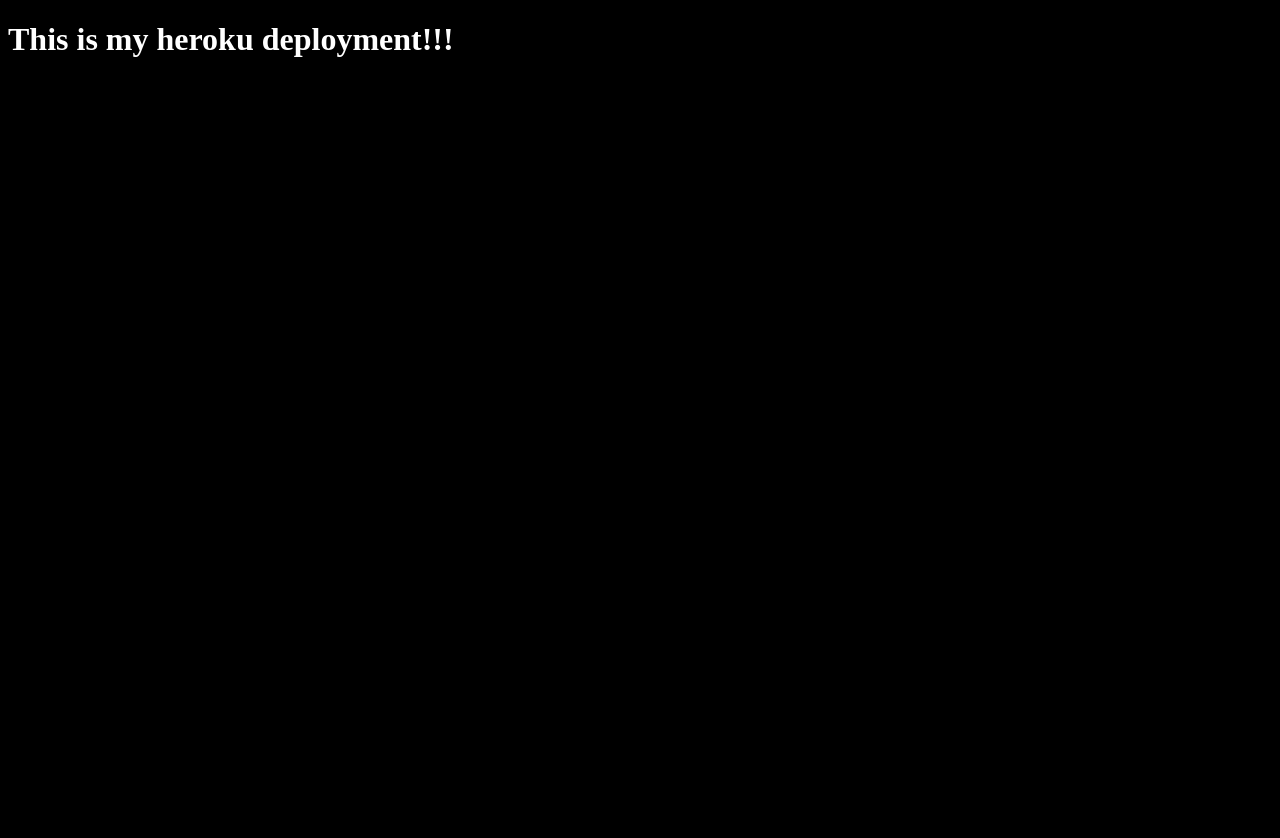
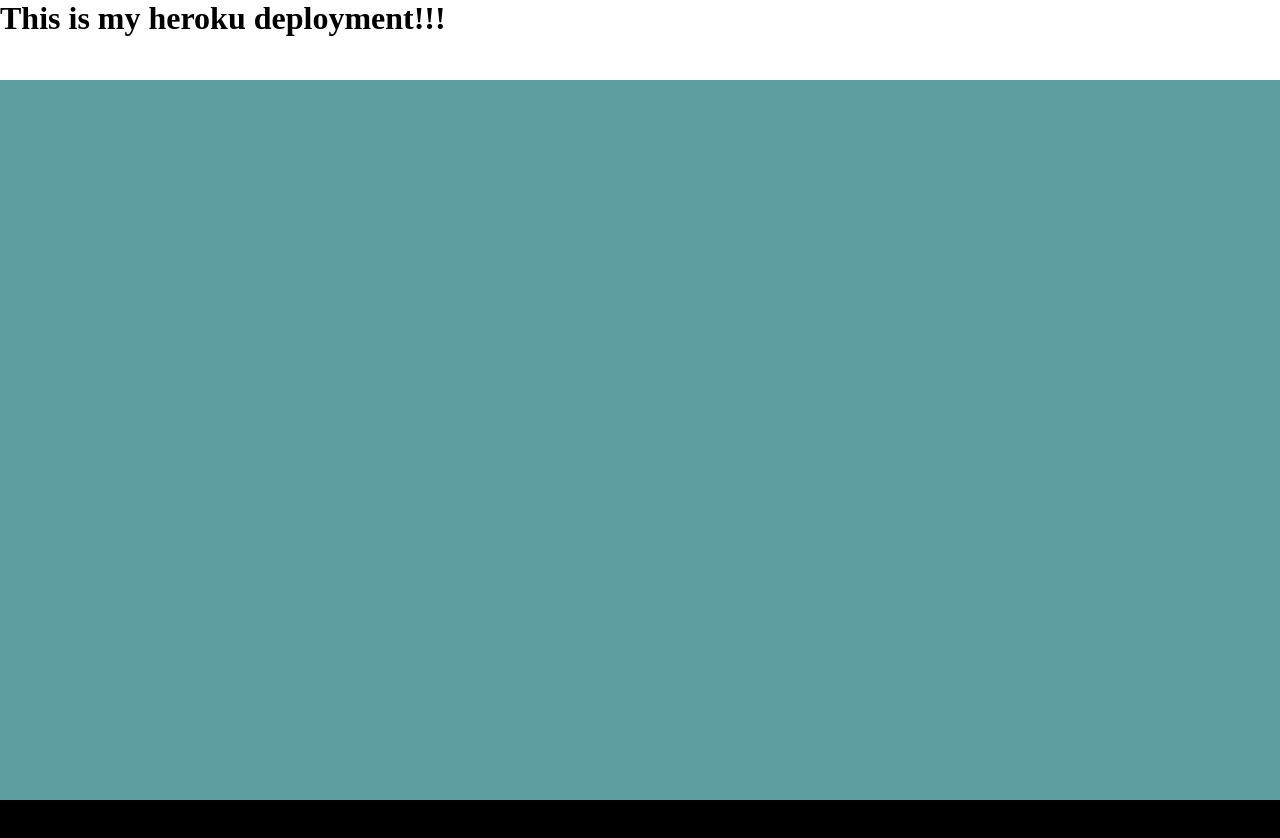
Before and after one commit to vanessamazhangara/anotherone-djkhaled, a plain HTML site: page client/index.html in a window 1280 px wide. Before the commit the page ends 800 px from the top, so only its background shows below. Drawn offline with Linux system fonts and the light colour scheme.

Commit message:
more css style

```diff
--- a/client/index.html
+++ b/client/index.html
@@ -8,6 +8,10 @@
   <link rel= 'stylesheet' href="styles.css"/>
 </head>
 <body>
-  <h1>This is my heroku deployment!!!</h1>
+  <header>
+    <h1>This is my heroku deployment!!!</h1>
+    </header>
+    <section id='hero'></section>
+    <section id='conten'></section>
 </body>
 </html>
--- a/client/styles.css
+++ b/client/styles.css
@@ -1,4 +1,31 @@
+* {
+    box-sizing: border-box ;
+    margin: 0;
+    padding: 0;
+
+}
 body {
     background: black;
-    color: white
+
   }
+
+header {
+    background: white;
+    height: 80px;
+    position: fixed;
+    top: 0;
+    left: 0;
+    width: 100%;
+}
+
+section {
+    height: 100vh;
+    width: 100%;
+}
+
+#hero {
+    background: cadetblue;
+}
+#content {
+    /* background: cadetblue; */
+}
```
